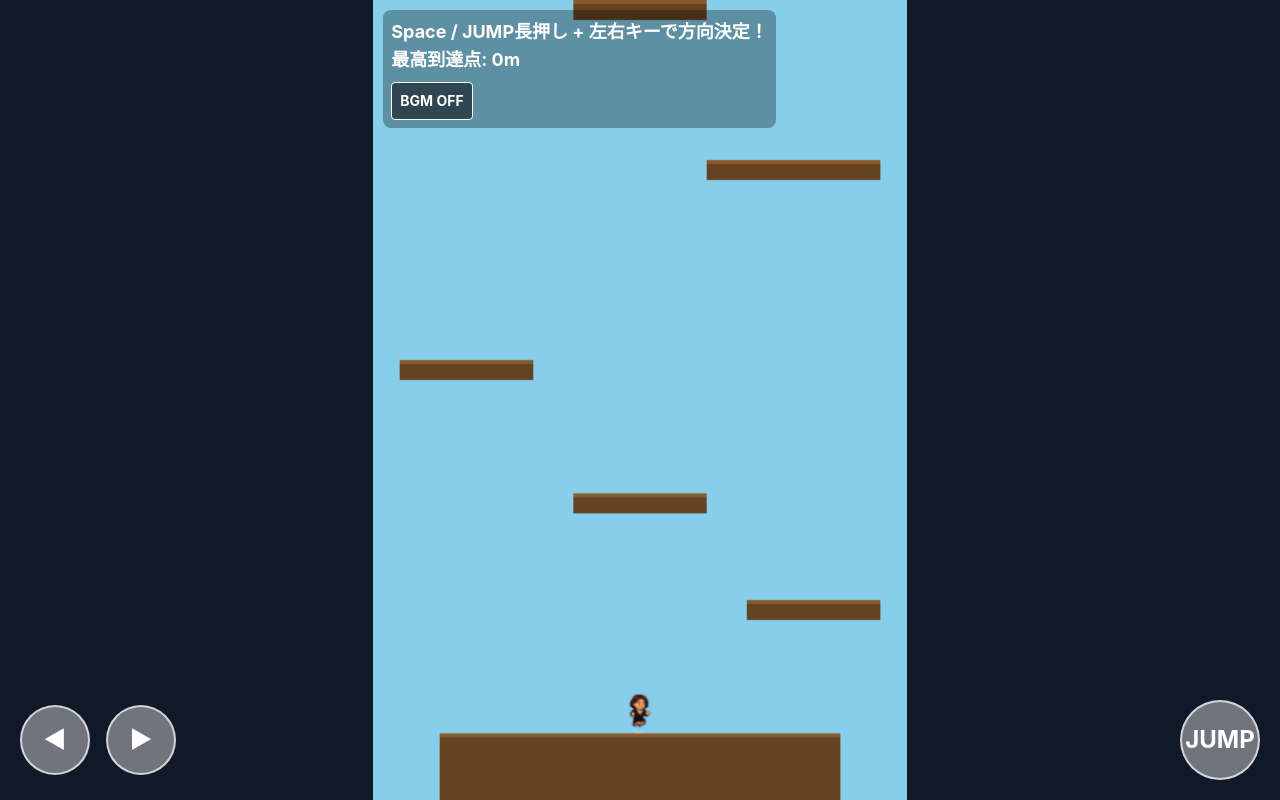
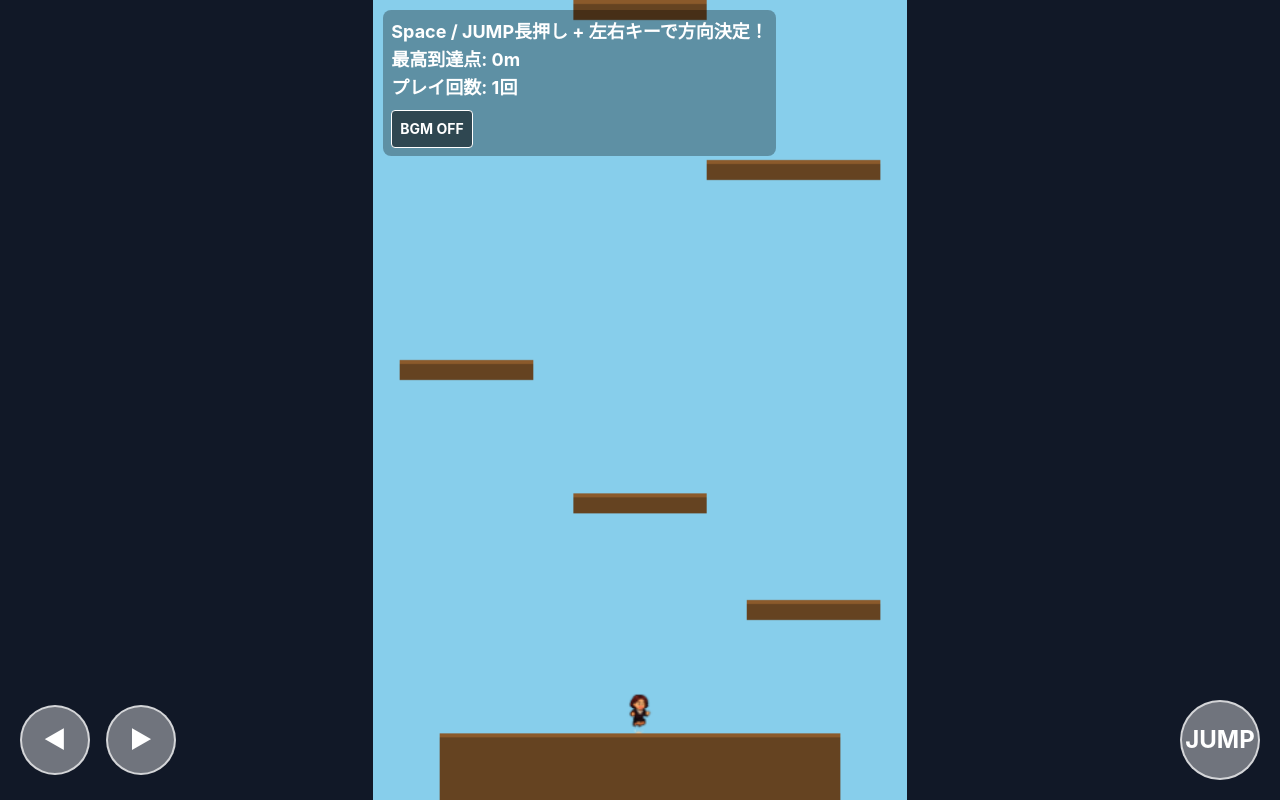
Before and after one commit to para0416/jumpingmidori, a plain HTML site: page index.html in a window 1280 px wide. Drawn offline with nearby package versions, Linux system fonts and the light colour scheme.

Commit message:
Add files via upload

```diff
--- a/index.html
+++ b/index.html
@@ -91,10 +91,12 @@
                 OK
             </button>
         </div>
-        <!-- チュートリアル/スコア表示 (テキストを修正) -->
+        <!-- チュートリアル/スコア表示 -->
         <div id="info-display" class="absolute top-4 left-4 text-white text-lg font-bold p-2 bg-black bg-opacity-30 rounded-lg">
             <p>Space / JUMP長押し + 左右キーで方向決定！</p>
             <p>最高到達点: <span id="max-height-display">0</span>m</p>
+            <!-- ★ プレイ回数表示を追加 -->
+            <p>プレイ回数: <span id="play-count-display">0</span>回</p>
             <!-- ★ BGMボタンを追加 -->
             <button id="mute-btn">BGM ON/OFF</button>
         </div>
@@ -119,6 +121,8 @@
 
         const infoDisplay = document.getElementById('info-display');
         const maxHeightDisplay = document.getElementById('max-height-display');
+        // ★ プレイ回数表示用の要素を取得
+        const playCountDisplay = document.getElementById('play-count-display');
 
         // ★ BGM関連
         const bgm = document.getElementById('bgm-audio');
@@ -141,13 +145,15 @@
         let playerImage;
         let gameStarted = false; // 二重起動防止
 
+        // ★ プレイ回数カウンター
+        let playCount = 0;
+
         // 物理定数
         const GRAVITY = 0.3;
         const FRICTION = 0.85; // 地上での摩擦 (ジャンプ後は使われない)
         const AIR_FRICTION = 0.99; // 空中での水平速度の減衰
 
         const JUMP_HORIZONTAL_SPEED_MIN = 0.5; // ★微調整ジャンプ時の水平速度
-        // ★★★ 修正: 水平速度が速すぎたため 5.0 -> 1.8 に変更
         const JUMP_HORIZONTAL_SPEED_NORMAL = 1.8; // ★通常ジャンプ時の水平速度 (固定値)
 
         const MAX_JUMP_CHARGE = 100; // ジャンプ溜めの最大値
@@ -369,7 +375,6 @@
                         forceX = JUMP_HORIZONTAL_SPEED_MIN;
                     } else {
                         // 通常ジャンプ (溜め具合に関わらず水平速度は一定)
-                        // ★★★ 修正: 5.0 -> 1.8
                         forceX = JUMP_HORIZONTAL_SPEED_NORMAL;
                     }
 
@@ -417,8 +422,18 @@
             messageBox.classList.remove('hidden');
         }
 
+        // ★ プレイ回数を更新する関数
+        function updatePlayCountDisplay() {
+            if (playCountDisplay) {
+                playCountDisplay.textContent = playCount;
+            }
+        }
+
+        // ★ OKボタンのイベントリスナーを修正
         messageOk.addEventListener('click', () => {
             messageBox.classList.add('hidden');
+            playCount++; // ★ プレイ回数を増やす
+            updatePlayCountDisplay(); // ★ 表示を更新
             resetGame(); // OKを押したらリセット
         });
 
@@ -604,6 +619,11 @@
 
             // ★ 初回のみステージを生成する
             createWorld();
+
+            // ★ プレイ回数を1に設定
+            playCount = 1;
+            updatePlayCountDisplay();
+
             resetGame();
 
             // ★ BGM再生を試みる
```
